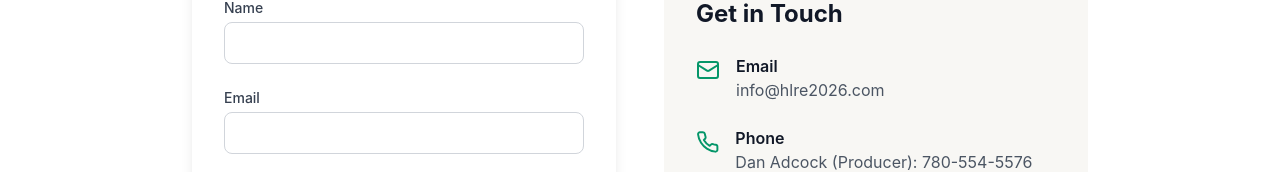
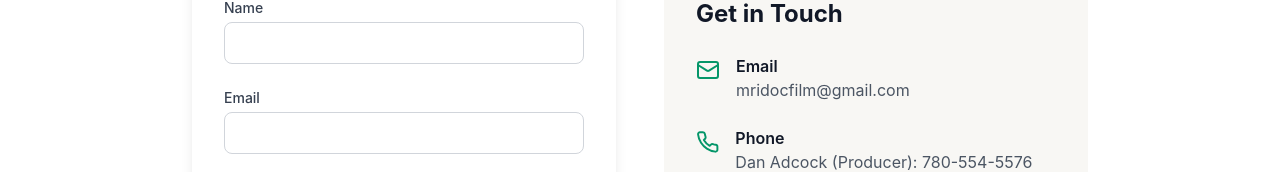
Before and after one commit to HLRE2026/HLRE-update, a React (Vite) app: page /contact in a window 1280 px wide. Shown: the part 234-406 px from the top of the page. Built offline with nearby package versions, Linux system fonts and the light colour scheme.

Commit message:
feat: update email address in contact and sponsorship pages
Change email from "info@hlre2026.com" to "mridocfilm@gmail.com"

```diff
--- a/src/pages/Contact.tsx
+++ b/src/pages/Contact.tsx
@@ -11,7 +11,7 @@ export default function Contact() {
   const handleSubmit = (e: FormEvent) => {
     e.preventDefault();
     // Handle form submission - typically would send to a server
-    window.location.href = `mailto:info@hlre2026.com?subject=Contact from ${formData.name}&body=${formData.message}`;
+    window.location.href = `mailto:mridocfilm@gmail.com?subject=Contact from ${formData.name}&body=${formData.message}`;
   };
 
   return (
@@ -81,7 +81,7 @@ export default function Contact() {
                   <Mail className="w-6 h-6 text-emerald-600 mt-1" />
                   <div>
                     <h3 className="font-semibold">Email</h3>
-                    <p className="text-gray-600">info@hlre2026.com</p>
+                    <p className="text-gray-600">mridocfilm@gmail.com</p>
                   </div>
                 </div>
 
--- a/src/pages/Sponsorship.tsx
+++ b/src/pages/Sponsorship.tsx
@@ -174,7 +174,7 @@ export default function Sponsorship() {
                   <div className="px-6 pb-6 mt-auto">
                     <button
                       onClick={() => {
-                        window.location.href = `mailto:info@hlre2026.com?subject=${encodeURIComponent(
+                        window.location.href = `mailto:mridocfilm@gmail.com?subject=${encodeURIComponent(
                           `Interest in ${tier.name} Sponsorship`
                         )}&body=${encodeURIComponent(
                           `I'm interested in learning more about the ${tier.name} sponsorship opportunity for the Hope, Love & Resilience Expedition.`
@@ -256,7 +256,7 @@ export default function Sponsorship() {
               </p>
               <button
                 onClick={() => {
-                  window.location.href = 'mailto:info@hlre2026.com?subject=Custom%20Sponsorship%20Inquiry';
+                  window.location.href = 'mailto:mridocfilm@gmail.com?subject=Custom%20Sponsorship%20Inquiry';
                 }}
                 className="inline-flex items-center gap-2 bg-emerald-600 text-white px-8 py-4 rounded-full font-semibold hover:bg-emerald-700 transition-colors"
               >
```
